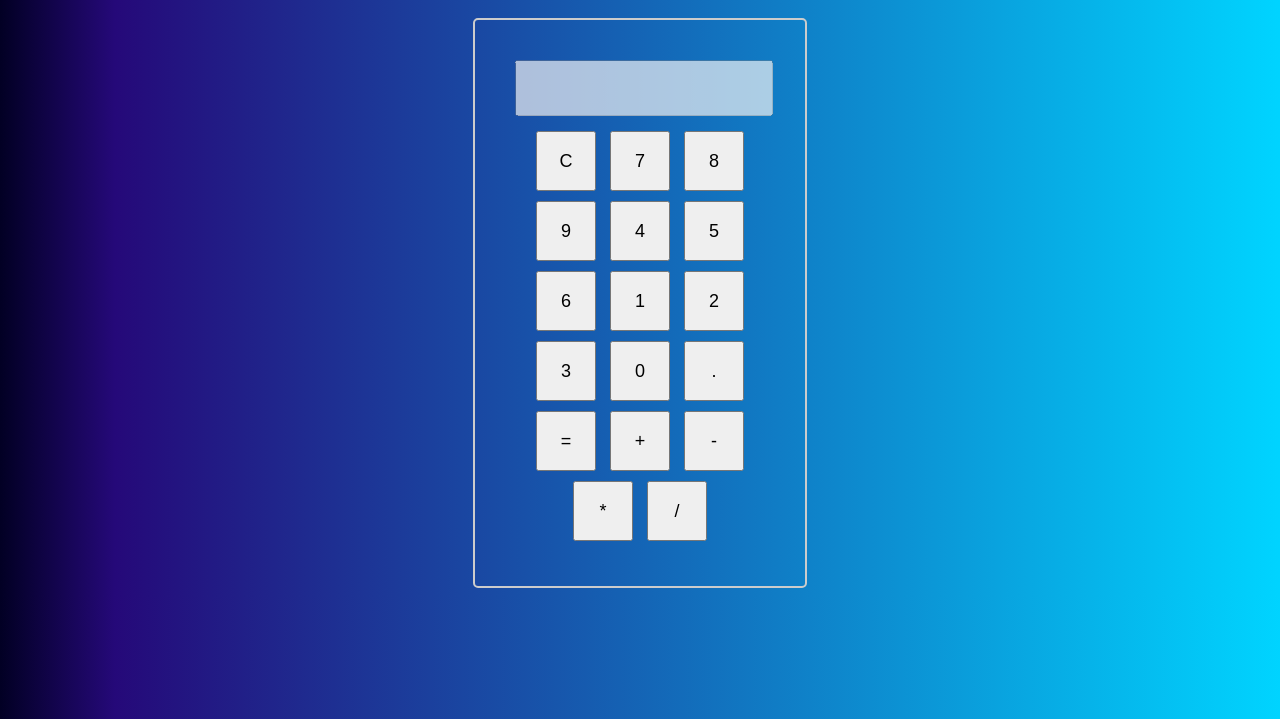
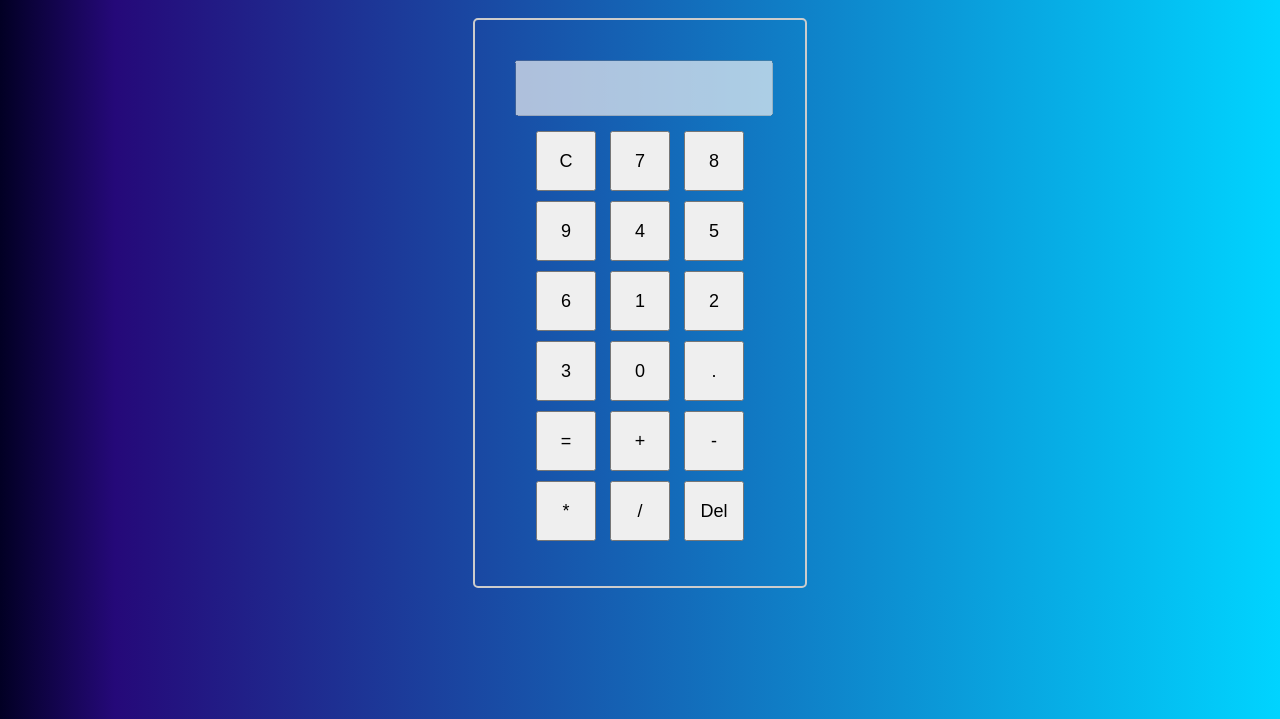
Before and after one commit to alvadaza/calculadora, a plain HTML site: page index.html in a window 1280 px wide. Shown: the part 81-800 px from the top of the page. Drawn offline with Linux system fonts and the light colour scheme.

Commit message:
segundo cambio

```diff
--- a/index.html
+++ b/index.html
@@ -78,6 +78,7 @@
             <button onclick="appendToDisplay('-')">-</button>
             <button onclick="appendToDisplay('*')">*</button>
             <button onclick="appendToDisplay('/')">/</button>
+            <button onclick="borrarCaracter()">Del</button>
         </div>
     </div>
 </body>
@@ -95,5 +96,9 @@
         var result = eval(expression);
         document.getElementById('display').value = result;
     }
+    function borrarCaracter() {
+        display.value = display.value.slice(0, -1);
+      }
+
 </script>
 </html>
```
